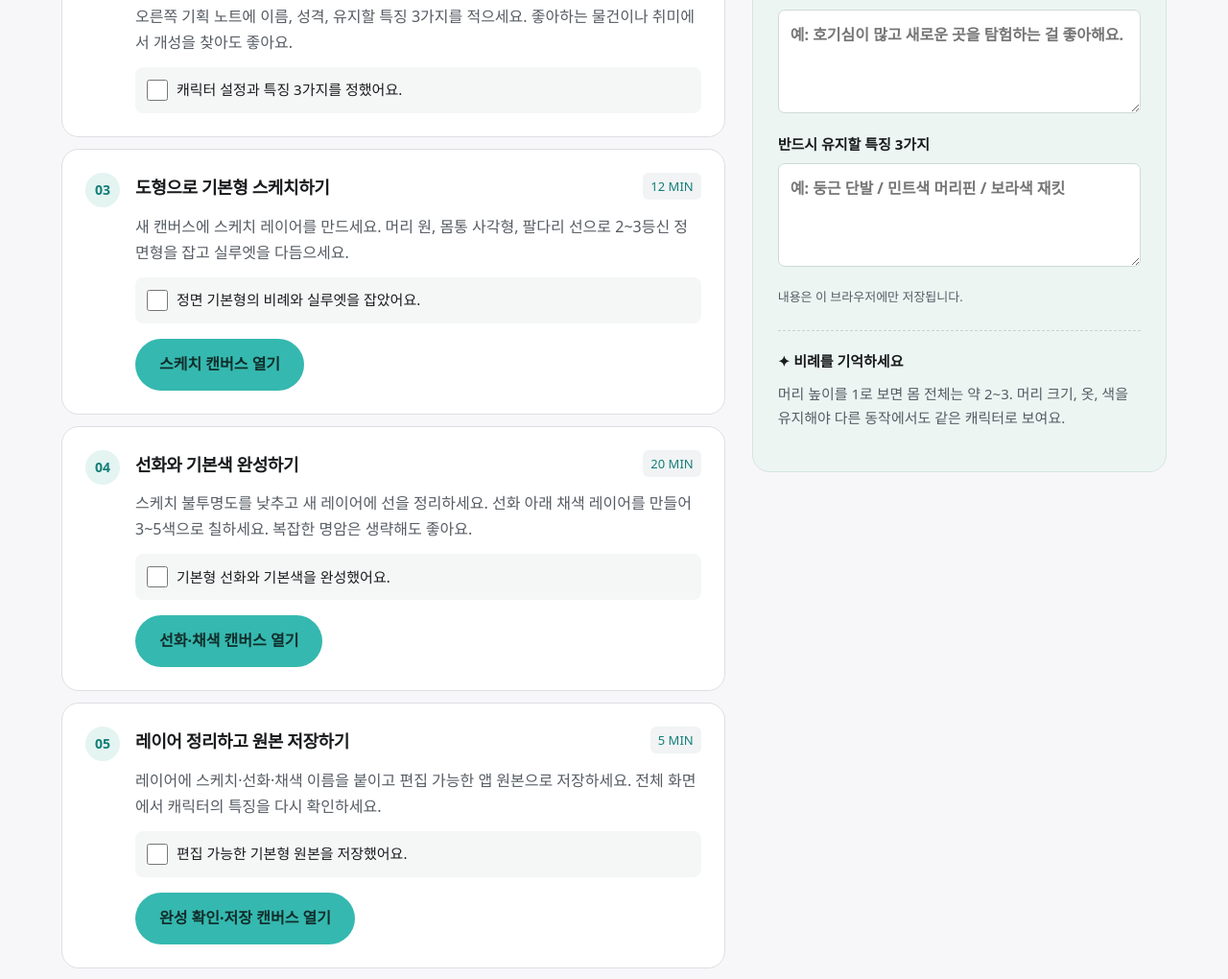
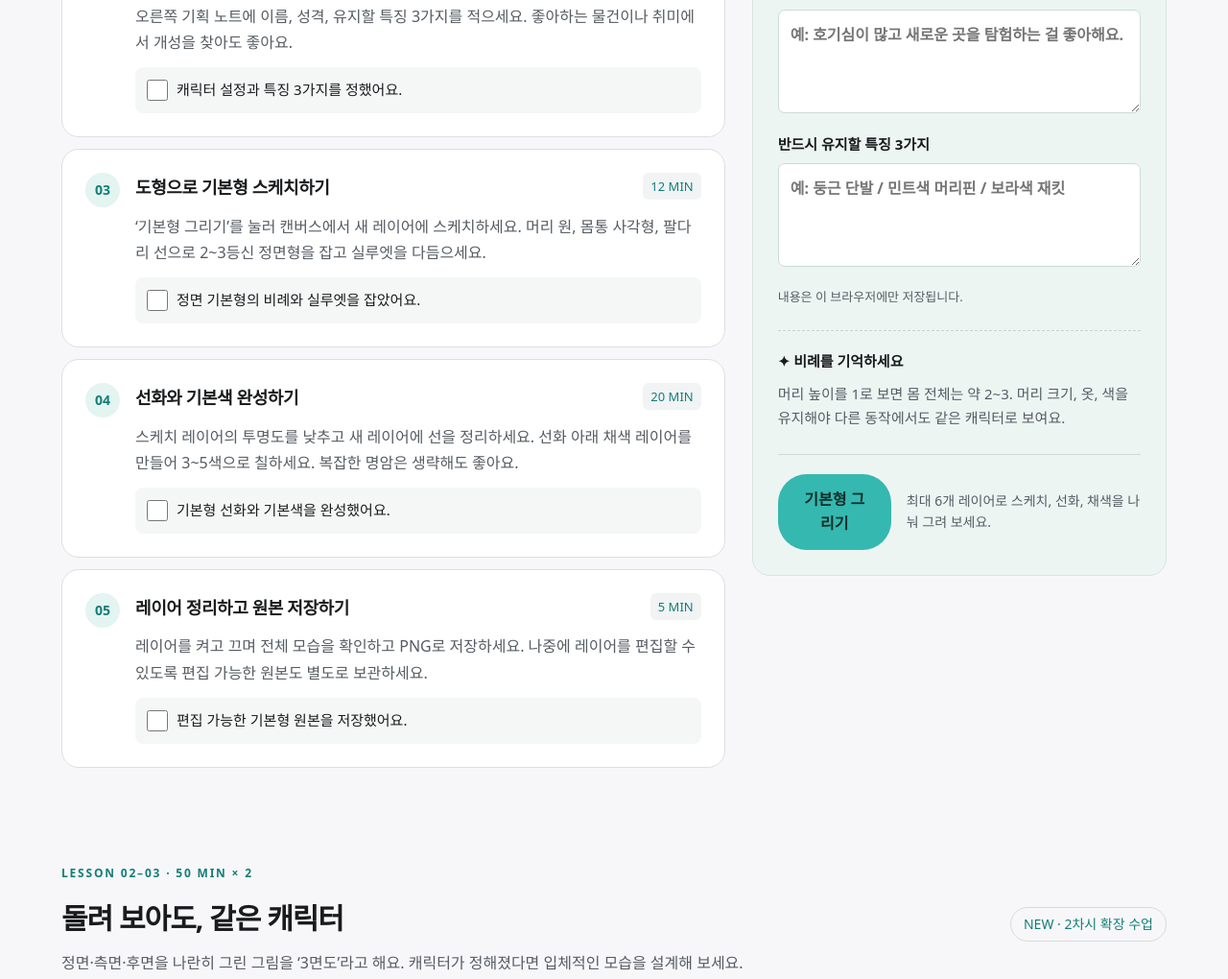
Before and after one commit to a01089501562-lang/character-studio, a plain HTML site: page index.html in a window 1280 px wide. Shown: the part 1994-3014 px from the top of the page at 96% size. Drawn offline with Linux system fonts and the light colour scheme.

Commit message:
Combine basic drawing steps into layered canvas

```diff
--- /dev/null
+++ b/basic-canvas.js
@@ -0,0 +1,143 @@
+'use strict';
+(() => {
+  const open = document.getElementById('basicDrawingOpen');
+  const panel = document.createElement('dialog');
+  panel.className = 'drawing-dialog basic-dialog';
+  panel.setAttribute('aria-labelledby', 'basicDrawingTitle');
+  panel.innerHTML = `<div class="drawing-heading"><div><h2 id="basicDrawingTitle">기본형 그리기</h2><p>정면 캐릭터를 그리고, 스케치·선화·채색을 레이어로 나눠 수정해 보세요.</p></div><button type="button" class="button secondary" id="basicDrawingClose">닫기</button></div>
+    <div class="drawing-tools" role="toolbar" aria-label="기본형 그리기 도구">
+      <button type="button" class="button secondary" id="basicDrawingPen" aria-pressed="true">펜</button>
+      <button type="button" class="button secondary" id="basicDrawingEraser" aria-pressed="false">지우개</button>
+      <label>색상 <input id="basicDrawingColor" type="color" value="#252833"></label>
+      <label>굵기 <input id="basicDrawingSize" type="range" min="1" max="48" value="6"><output id="basicDrawingSizeValue">6</output></label>
+      <button type="button" class="button secondary" id="basicDrawingUndo">실행 취소</button>
+      <button type="button" class="button secondary" id="basicDrawingClear">현재 레이어 지우기</button>
+      <button type="button" class="button primary" id="basicDrawingSave">PNG 저장</button>
+    </div><section class="turn-layer-panel" aria-label="레이어 관리"><div class="turn-layer-heading"><strong>레이어</strong><span id="basicLayerCount">1 / 6</span><button type="button" class="button secondary" id="basicLayerAdd">+ 레이어 추가</button><button type="button" class="button secondary" id="basicLayerDelete">선택 레이어 삭제</button></div><div id="basicLayerList" class="turn-layer-list" role="listbox" aria-label="기본형 그림 레이어"></div></section>
+    <div class="drawing-surface basic-canvas-wrap"><canvas id="basicDrawingCanvas" width="1200" height="900" aria-label="마우스, 터치 또는 펜으로 기본형 캐릭터를 그리는 영역">이 브라우저에서는 캔버스를 사용할 수 없습니다.</canvas></div>
+    <p class="drawing-help" id="basicDrawingStatus" role="status">레이어를 선택하고 마우스·터치·태블릿 펜으로 그리세요. 보이는 레이어가 합쳐져 PNG로 저장됩니다. 새로고침 전에 PNG로 저장하세요.</p>`;
+  document.body.append(panel);
+  const find = id => panel.querySelector('#' + id);
+  const canvas = find('basicDrawingCanvas');
+  const ctx = canvas.getContext('2d');
+  const makeLayer = (name = `레이어 ${layers.length + 1}`) => {
+    const layerCanvas = document.createElement('canvas');
+    layerCanvas.width = canvas.width; layerCanvas.height = canvas.height;
+    return {name, visible: true, opacity: 100, canvas: layerCanvas, history: []};
+  };
+  const layers = [];
+  layers.push(makeLayer('레이어 1'));
+  let selected = 0, erasing = false, active = null, last = null, dirty = false;
+  const activeLayer = () => layers[selected];
+  const status = message => {find('basicDrawingStatus').textContent = message;};
+  function renderLayers() {
+    ctx.clearRect(0, 0, canvas.width, canvas.height);
+    layers.forEach(layer => {
+      if (!layer.visible) return;
+      ctx.globalAlpha = layer.opacity / 100;
+      ctx.drawImage(layer.canvas, 0, 0);
+    });
+    ctx.globalAlpha = 1;
+  }
+  function renderList() {
+    const list = find('basicLayerList'); list.replaceChildren();
+    layers.forEach((layer, index) => {
+      const row = document.createElement('div');
+      row.className = 'turn-layer-row' + (index === selected ? ' is-selected' : '');
+      row.setAttribute('role', 'option'); row.setAttribute('aria-selected', String(index === selected));
+      const select = document.createElement('button'); select.type = 'button'; select.className = 'turn-layer-select';
+      select.textContent = layer.name; select.setAttribute('aria-label', `${layer.name} 선택`);
+      select.onclick = () => {selected = index; renderList();};
+      const visibility = document.createElement('button'); visibility.type = 'button'; visibility.className = 'turn-layer-visibility';
+      visibility.textContent = layer.visible ? '보임' : '숨김'; visibility.setAttribute('aria-pressed', String(layer.visible));
+      visibility.setAttribute('aria-label', `${layer.name} ${layer.visible ? '숨기기' : '보이기'}`);
+      visibility.onclick = () => {layer.visible = !layer.visible; renderLayers(); renderList(); dirty = true;};
+      const opacityLabel = document.createElement('label'); opacityLabel.className = 'turn-layer-opacity'; opacityLabel.append('투명도 ');
+      const opacity = document.createElement('input'); opacity.type = 'range'; opacity.min = '0'; opacity.max = '100'; opacity.step = '1';
+      opacity.value = String(layer.opacity); opacity.setAttribute('aria-label', `${layer.name} 투명도`);
+      const value = document.createElement('output'); value.value = `${layer.opacity}%`; value.textContent = `${layer.opacity}%`;
+      opacity.oninput = () => {layer.opacity = Number(opacity.value); value.value = `${layer.opacity}%`; value.textContent = `${layer.opacity}%`; renderLayers(); dirty = true;};
+      opacityLabel.append(opacity, value); row.append(select, visibility, opacityLabel); list.append(row);
+    });
+    find('basicDrawingUndo').disabled = !activeLayer().history.length;
+    find('basicLayerAdd').disabled = layers.length >= 6;
+    find('basicLayerDelete').disabled = layers.length <= 1;
+    find('basicLayerCount').textContent = `${layers.length} / 6`;
+  }
+  function checkpoint() {
+    const layer = activeLayer();
+    layer.history.push(layer.canvas.getContext('2d').getImageData(0, 0, canvas.width, canvas.height));
+    if (layer.history.length > 12) layer.history.shift();
+    renderList();
+  }
+  function point(event) {
+    const rect = canvas.getBoundingClientRect();
+    return {x:(event.clientX-rect.left)*canvas.width/rect.width,y:(event.clientY-rect.top)*canvas.height/rect.height};
+  }
+  function paint(from, to) {
+    const layerCtx = activeLayer().canvas.getContext('2d');
+    layerCtx.globalCompositeOperation = erasing ? 'destination-out' : 'source-over';
+    layerCtx.strokeStyle = find('basicDrawingColor').value; layerCtx.fillStyle = layerCtx.strokeStyle;
+    layerCtx.lineWidth = Number(find('basicDrawingSize').value); layerCtx.lineCap = layerCtx.lineJoin = 'round'; layerCtx.beginPath();
+    if (from.x === to.x && from.y === to.y) {layerCtx.arc(to.x,to.y,layerCtx.lineWidth/2,0,Math.PI*2);layerCtx.fill();}
+    else {layerCtx.moveTo(from.x,from.y);layerCtx.lineTo(to.x,to.y);layerCtx.stroke();}
+    renderLayers(); dirty = true;
+  }
+  canvas.addEventListener('pointerdown', event => {
+    if (active !== null || (event.pointerType === 'mouse' && event.button !== 0)) return;
+    event.preventDefault(); checkpoint(); active = event.pointerId; canvas.setPointerCapture(active); last = point(event); paint(last, last);
+  });
+  canvas.addEventListener('pointermove', event => {
+    if (event.pointerId !== active) return;
+    event.preventDefault(); const next = point(event); paint(last, next); last = next;
+  });
+  function finish(event) {if(event.pointerId === active) {active = null; last = null;}}
+  ['pointerup','pointercancel','lostpointercapture'].forEach(type => canvas.addEventListener(type, finish));
+  function tool(value) {
+    erasing = value; find('basicDrawingPen').setAttribute('aria-pressed', String(!value));
+    find('basicDrawingEraser').setAttribute('aria-pressed', String(value));
+  }
+  find('basicDrawingPen').onclick = () => tool(false);
+  find('basicDrawingEraser').onclick = () => tool(true);
+  find('basicDrawingColor').oninput = () => tool(false);
+  find('basicDrawingSize').oninput = event => {find('basicDrawingSizeValue').value = event.target.value;};
+  find('basicLayerAdd').onclick = () => {
+    if (layers.length >= 6) return;
+    layers.push(makeLayer()); selected = layers.length - 1; renderLayers(); renderList(); dirty = true; status(`${activeLayer().name}을(를) 추가했어요.`);
+  };
+  find('basicLayerDelete').onclick = () => {
+    if (layers.length <= 1) return;
+    const removed = activeLayer().name; layers.splice(selected, 1); selected = Math.max(0, selected - 1);
+    renderLayers(); renderList(); dirty = true; status(`${removed}을(를) 삭제했어요.`);
+  };
+  find('basicDrawingUndo').onclick = () => {
+    const layer = activeLayer(); if (!layer.history.length) return;
+    layer.canvas.getContext('2d').putImageData(layer.history.pop(), 0, 0); renderLayers(); renderList(); dirty = true; status(`${layer.name}의 마지막 작업을 취소했어요.`);
+  };
+  find('basicDrawingClear').onclick = () => {
+    if (!confirm(`${activeLayer().name}의 그림을 모두 지울까요? 실행 취소로 복구할 수 있어요.`)) return;
+    checkpoint(); activeLayer().canvas.getContext('2d').clearRect(0, 0, canvas.width, canvas.height);
+    renderLayers(); dirty = true; status(`${activeLayer().name}을(를) 비웠어요. 실행 취소로 복구할 수 있어요.`);
+  };
+  find('basicDrawingSave').onclick = () => {
+    const exported = document.createElement('canvas'); exported.width = canvas.width; exported.height = canvas.height;
+    const output = exported.getContext('2d'); output.fillStyle = '#ffffff'; output.fillRect(0, 0, canvas.width, canvas.height);
+    layers.forEach(layer => {if(layer.visible) {output.globalAlpha = layer.opacity / 100; output.drawImage(layer.canvas, 0, 0);}});
+    output.globalAlpha = 1;
+    exported.toBlob(blob => {
+      if (!blob) {status('이미지 저장에 실패했어요. 다시 시도해 주세요.'); return;}
+      const url = URL.createObjectURL(blob), link = document.createElement('a');
+      link.href = url; link.download = '캐릭터_기본형.png'; link.click(); setTimeout(() => URL.revokeObjectURL(url), 10000);
+      dirty = false; status('보이는 레이어를 합쳐 PNG로 저장했어요.');
+    }, 'image/png');
+  };
+  open.onclick = () => {panel.showModal(); document.body.classList.add('drawing-active');};
+  find('basicDrawingClose').onclick = () => panel.close();
+  panel.addEventListener('close', () => {active = null; document.body.classList.remove('drawing-active'); open.focus();});
+  window.addEventListener('beforeunload', event => {if(dirty) {event.preventDefault(); event.returnValue = '';}});
+  window.addEventListener('studio-drawings-clear', () => {
+    layers.splice(0, layers.length, makeLayer('레이어 1')); selected = 0; active = null; last = null; dirty = false;
+    renderLayers(); renderList();
+  });
+  renderList();
+})();
--- a/drawing.css
+++ b/drawing.css
@@ -5,3 +5,5 @@
 .drawing-heading{display:flex;justify-content:space-between;align-items:start;gap:16px}.drawing-heading h2{margin:0;font-size:24px}.drawing-heading p{font-size:15px}.drawing-tools{display:flex;flex-wrap:wrap;align-items:center;gap:10px;margin:14px 0 18px}.drawing-tools label{display:flex;align-items:center;gap:8px;font-size:14px}.drawing-tools input[type=color]{width:44px;height:44px;padding:3px;border:1px solid var(--line);background:white;border-radius:8px}.drawing-tools input[type=range]{width:100px;accent-color:var(--purple)}.drawing-tools output{min-width:2ch}.drawing-tools button{padding:9px 14px;min-height:44px}.drawing-tools [aria-pressed=true]{background:var(--purple);color:white;border-color:var(--purple)}.drawing-tools button:disabled{opacity:.45;cursor:default}.drawing-surface{background:white;border:1px solid #bfc5d1;border-radius:8px;overflow:hidden}.drawing-surface canvas{display:block;width:100%;height:auto;touch-action:none;cursor:crosshair}.drawing-help{font-size:14px!important;margin:14px 0 0;color:var(--muted)}
 @media(max-width:600px){.drawing-dialog{padding:16px}.drawing-heading h2{font-size:20px}.drawing-heading p{font-size:14px}.drawing-tools{gap:8px}.drawing-tools button{font-size:14px}.drawing-heading .button{padding:8px 12px}}
 @media print{.canvas-open,.drawing-dialog{display:none!important}}
+.basic-drawing-action{display:flex;justify-content:space-between;align-items:center;gap:16px;margin-top:24px;padding-top:20px;border-top:1px solid #cddbd8}.basic-drawing-action p{margin:0;color:var(--muted);font-size:14px;line-height:1.6}.basic-dialog{width:min(1280px,96vw)}.basic-canvas-wrap{background:white}.basic-canvas-wrap canvas{display:block;width:100%;height:auto;touch-action:none;cursor:crosshair}
+@media(max-width:700px){.basic-drawing-action{align-items:flex-start;flex-direction:column}.basic-drawing-action .button{align-self:stretch}}
--- a/drawing.js
+++ b/drawing.js
@@ -1,13 +1,5 @@
 'use strict';
 (() => {
-  const basicStages = [
-    {step:3, label:'스케치 캔버스 열기', title:'기본형 스케치 캔버스', help:'원과 선으로 나만의 캐릭터를 그려 보세요.'},
-    {step:4, label:'선화·채색 캔버스 열기', title:'기본형 선화·채색 캔버스', help:'3번에서 그린 그림을 이어서 다듬고 색을 더해 보세요. 이 캔버스는 단일 레이어이므로, 레이어를 나누려면 드로잉 앱을 사용하세요.'},
-    {step:5, label:'완성 확인·저장 캔버스 열기', title:'기본형 완성 확인·저장 캔버스', help:'완성한 기본형을 확인하고 PNG로 저장하세요. 레이어가 있는 편집 원본은 사용 중인 드로잉 앱에서 별도로 저장하세요.'}
-  ];
-  createStudio({ stages: basicStages, hostId: 'steps1', prefix: 'drawing', filename: '캐릭터_기본형.png',
-    stageNames: ['3번 · 스케치', '4번 · 선화·채색', '5번 · 완성 확인·저장'],
-    nextNames: ['4번에서 이어서 작업', '5번에서 완성 확인'] });
   createStudio({ hostId: 'steps2', prefix: 'motion', filename: '캐릭터_작품시트.png', sheet: true,
     stageNames: ['2번 · 동작 스케치', '3번 · 선화·채색', '4번 · 작품 시트 정리', '5번 · 확인·저장'],
     nextNames: ['3번에서 이어서 작업', '4번에서 시트 정리', '5번에서 완성 확인'],
--- a/index.html
+++ b/index.html
@@ -1,6 +1,6 @@
 <!doctype html>
 <html lang="ko">
-<head><meta charset="utf-8"><meta name="viewport" content="width=device-width, initial-scale=1"><meta name="theme-color" content="#35b8af"><meta name="description" content="특성화고 2학년을 위한 캐릭터 제작 4차시 실습. 기본형, 정면·측면·후면 3면도와 응용동작까지."><title>캐릭터 스튜디오 — 나의 캐릭터에 움직임을</title><link rel="stylesheet" href="style.css"><link rel="stylesheet" href="studio.css?v=3" media="screen"><script src="config.js?v=submit1" defer></script><script type="module" src="app.js"></script><link rel="stylesheet" href="drawing.css?v=3"><script src="drawing.js?v=4" defer></script><link rel="stylesheet" href="turnaround.css?v=4"><script src="turnaround.js?v=3" defer></script><link rel="stylesheet" href="submit.css?v=1"><script src="submit.js?v=1" defer></script><script src="navigation.js" defer></script></head>
+<head><meta charset="utf-8"><meta name="viewport" content="width=device-width, initial-scale=1"><meta name="theme-color" content="#35b8af"><meta name="description" content="특성화고 2학년을 위한 캐릭터 제작 4차시 실습. 기본형, 정면·측면·후면 3면도와 응용동작까지."><title>캐릭터 스튜디오 — 나의 캐릭터에 움직임을</title><link rel="stylesheet" href="style.css"><link rel="stylesheet" href="studio.css?v=3" media="screen"><script src="config.js?v=submit1" defer></script><script type="module" src="app.js"></script><link rel="stylesheet" href="drawing.css?v=4"><script src="drawing.js?v=5" defer></script><link rel="stylesheet" href="turnaround.css?v=4"><script src="turnaround.js?v=3" defer></script><script src="basic-canvas.js?v=1" defer></script><link rel="stylesheet" href="submit.css?v=1"><script src="submit.js?v=1" defer></script><script src="navigation.js" defer></script></head>
 <body>
 <a class="skip" href="#main">본문으로 이동</a>
 <header><a class="brand" href="#"><span class="brand-symbol" aria-hidden="true"></span> <span>CHARACTER<span class="brand-light"> STUDIO</span></span></a><button class="menu-toggle" type="button" aria-expanded="false" aria-controls="lessonNav" aria-label="수업 메뉴 열기"><span></span><span></span><span></span></button><nav id="lessonNav" aria-label="수업 메뉴"><a href="#lesson1">01 기본형</a><a href="#turnaround">02–03 3면도</a><a href="#lesson2">04 응용동작</a><a href="#gallery">예시 갤러리</a><a href="#submit">작품 제출</a></nav></header>
@@ -8,7 +8,7 @@
 <section class="hero"><div><p class="eyebrow">DESIGN LAB / CHARACTER DESIGN</p><div class="tags"><span>특성화고 2학년</span><span>50분 × 4차시</span><span>태블릿 드로잉</span></div><h1>나의 캐릭터에<br><em>움직임</em>을 더하다.</h1><p class="hero-copy">작은 아이디어를 나만의 캐릭터로.<br>기본형과 세 방향의 모습을 만들고,<br>세 가지 동작으로 이야기를 전해 보세요.</p><a class="button primary" href="#lesson1">실습 시작하기</a><a class="text-link" href="#gallery">예시 먼저 살펴보기</a></div><div class="hero-art"><span class="art-tag">나만의 캐릭터가 시작되는 곳</span><img src="assets/jump.svg" alt="보라색 재킷의 SD 캐릭터 루미가 두 팔을 벌려 점프하는 예시"><span class="floating-note">같은 캐릭터, 새로운 움직임 ✦</span><div class="art-caption"><span>CHARACTER SKETCHBOOK</span><strong>루미의 기분 좋은 점프!</strong><span>2.5등신 · 4색 팔레트</span></div></div></section>
 <section class="overview" aria-label="수업 목표"><div><span class="mini-label">TODAY'S MISSION</span><h2>하나의 캐릭터.<br>세 방향, 다양한 움직임.</h2></div><div><b>01</b><h3>기본형 1종</h3><p>실루엣과 색으로<br>캐릭터의 개성 정하기</p></div><div><b>03+</b><h3>응용동작 3종 이상</h3><p>표정뿐 아니라<br>몸의 자세까지 바꾸기</p></div><div><b>PNG</b><h3>최종 작품 시트 2장</h3><p>3면도와 동작 시트를<br>각각 PNG로 저장하기</p></div></section>
 <aside class="prep"><strong>시작 전 준비</strong><span>태블릿 + 펜</span><span>드로잉 앱</span><span>충분한 배터리</span><p>권장: 가로 2400 × 1800px 캔버스 · 스케치 / 선화 / 채색 레이어 분리 · 기본색 3~5색</p></aside>
-<section id="lesson1" class="lesson"><div class="section-heading"><div><p class="eyebrow">LESSON 01 · 50 MIN</p><h2>먼저, 나다운 캐릭터 만들기</h2><p>복잡한 장식보다 기억에 남는 특징부터 정해 보세요.</p></div><span class="pill">목표: 정면 기본형 완성</span></div><div class="lesson-grid"><div id="steps1" class="steps"></div><aside class="notebook"><span class="mini-label">CHARACTER NOTE</span><h3>내 캐릭터의 첫 페이지</h3><p>짧게 적어도 좋아요. 이 설정이 동작의 힌트가 됩니다.</p><label>캐릭터 이름<input id="characterName" maxlength="40" placeholder="예: 루미"></label><label>성격과 좋아하는 것<textarea id="personality" rows="3" maxlength="300" placeholder="예: 호기심이 많고 새로운 곳을 탐험하는 걸 좋아해요."></textarea></label><label>반드시 유지할 특징 3가지<textarea id="features" rows="3" maxlength="300" placeholder="예: 둥근 단발 / 민트색 머리핀 / 보라색 재킷"></textarea></label><p class="save-note" id="saveStatus" role="status">내용은 이 브라우저에만 저장됩니다.</p><div class="tip"><b>✦ 비례를 기억하세요</b><p>머리 높이를 1로 보면 몸 전체는 약 2~3. 머리 크기, 옷, 색을 유지해야 다른 동작에서도 같은 캐릭터로 보여요.</p></div></aside></div></section>
+<section id="lesson1" class="lesson"><div class="section-heading"><div><p class="eyebrow">LESSON 01 · 50 MIN</p><h2>먼저, 나다운 캐릭터 만들기</h2><p>복잡한 장식보다 기억에 남는 특징부터 정해 보세요.</p></div><span class="pill">목표: 정면 기본형 완성</span></div><div class="lesson-grid"><div id="steps1" class="steps"></div><aside class="notebook"><span class="mini-label">CHARACTER NOTE</span><h3>내 캐릭터의 첫 페이지</h3><p>짧게 적어도 좋아요. 이 설정이 동작의 힌트가 됩니다.</p><label>캐릭터 이름<input id="characterName" maxlength="40" placeholder="예: 루미"></label><label>성격과 좋아하는 것<textarea id="personality" rows="3" maxlength="300" placeholder="예: 호기심이 많고 새로운 곳을 탐험하는 걸 좋아해요."></textarea></label><label>반드시 유지할 특징 3가지<textarea id="features" rows="3" maxlength="300" placeholder="예: 둥근 단발 / 민트색 머리핀 / 보라색 재킷"></textarea></label><p class="save-note" id="saveStatus" role="status">내용은 이 브라우저에만 저장됩니다.</p><div class="tip"><b>✦ 비례를 기억하세요</b><p>머리 높이를 1로 보면 몸 전체는 약 2~3. 머리 크기, 옷, 색을 유지해야 다른 동작에서도 같은 캐릭터로 보여요.</p></div><div class="basic-drawing-action"><button type="button" id="basicDrawingOpen" class="button primary" aria-haspopup="dialog">기본형 그리기</button><p>최대 6개 레이어로 스케치, 선화, 채색을 나눠 그려 보세요.</p></div></aside></div></section>
 <section id="turnaround" class="lesson">
 <div class="section-heading"><div><p class="eyebrow">LESSON 02–03 · 50 MIN × 2</p><h2>돌려 보아도, 같은 캐릭터</h2><p>정면·측면·후면을 나란히 그린 그림을 ‘3면도’라고 해요. 캐릭터가 정해졌다면 입체적인 모습을 설계해 보세요.</p></div><span class="pill">NEW · 2차시 확장 수업</span></div>
 <div class="turn-lessons">
--- a/lesson-data.js
+++ b/lesson-data.js
@@ -15,19 +15,19 @@ export const lessons = [
     [
       "도형으로 기본형 스케치하기",
       12,
-      "새 캔버스에 스케치 레이어를 만드세요. 머리 원, 몸통 사각형, 팔다리 선으로 2~3등신 정면형을 잡고 실루엣을 다듬으세요.",
+      "‘기본형 그리기’를 눌러 캔버스에서 새 레이어에 스케치하세요. 머리 원, 몸통 사각형, 팔다리 선으로 2~3등신 정면형을 잡고 실루엣을 다듬으세요.",
       "정면 기본형의 비례와 실루엣을 잡았어요.",
     ],
     [
       "선화와 기본색 완성하기",
       20,
-      "스케치 불투명도를 낮추고 새 레이어에 선을 정리하세요. 선화 아래 채색 레이어를 만들어 3~5색으로 칠하세요. 복잡한 명암은 생략해도 좋아요.",
+      "스케치 레이어의 투명도를 낮추고 새 레이어에 선을 정리하세요. 선화 아래 채색 레이어를 만들어 3~5색으로 칠하세요. 복잡한 명암은 생략해도 좋아요.",
       "기본형 선화와 기본색을 완성했어요.",
     ],
     [
       "레이어 정리하고 원본 저장하기",
       5,
-      "레이어에 스케치·선화·채색 이름을 붙이고 편집 가능한 앱 원본으로 저장하세요. 전체 화면에서 캐릭터의 특징을 다시 확인하세요.",
+      "레이어를 켜고 끄며 전체 모습을 확인하고 PNG로 저장하세요. 나중에 레이어를 편집할 수 있도록 편집 가능한 원본도 별도로 보관하세요.",
       "편집 가능한 기본형 원본을 저장했어요.",
     ],
   ],
```
